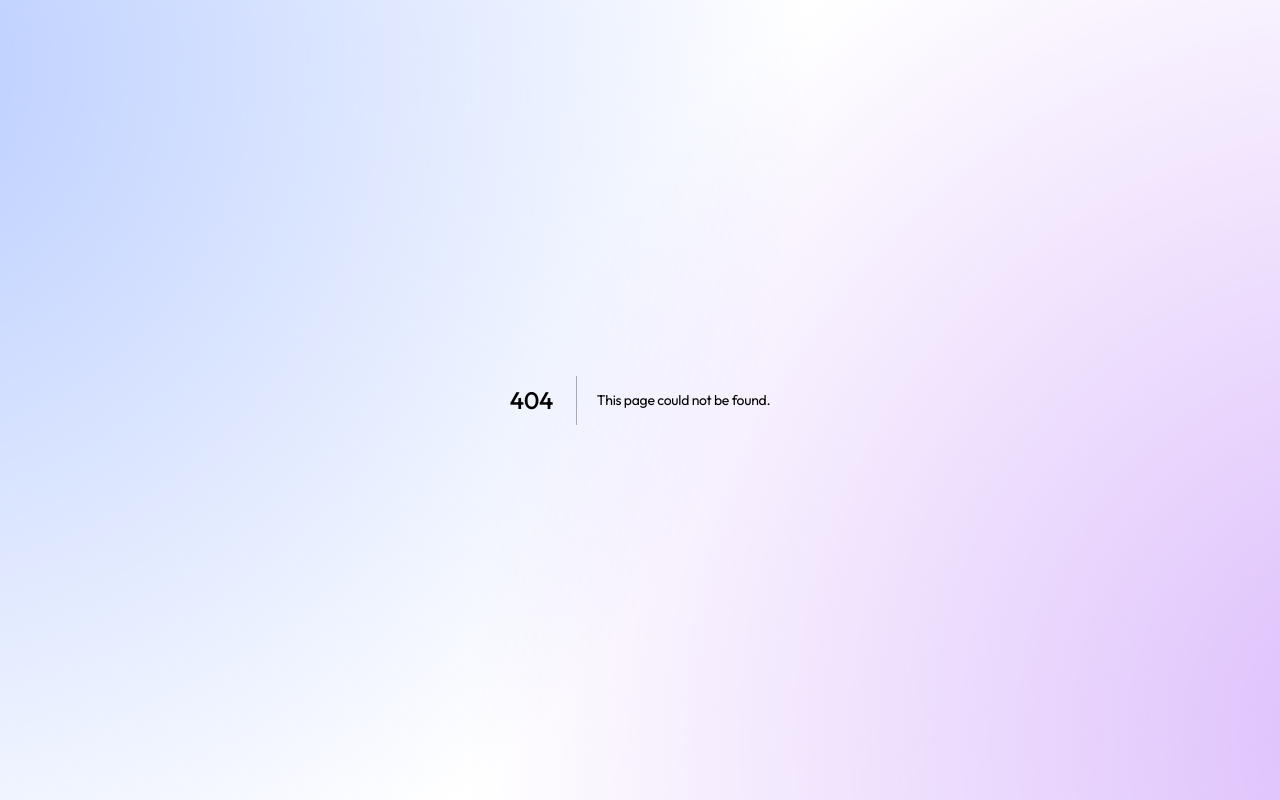
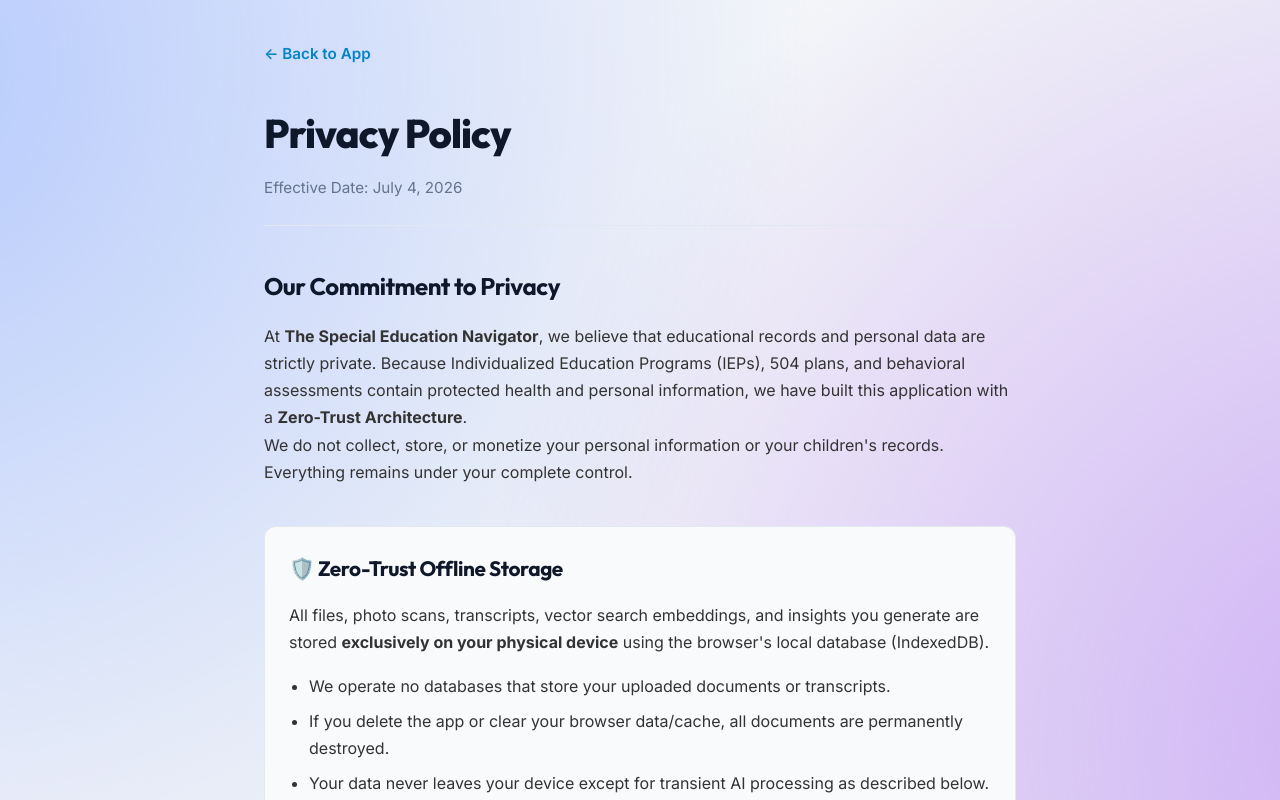
Before and after one commit to joeker10/advocacy-navigator-mvp, a Next.js app: page /privacy in a window 1280 px wide. Before the commit this address had no page. Built offline with nearby package versions, Linux system fonts and the light colour scheme.

Commit message:
feat: add Privacy Policy page for Google Play compliance

```diff
--- /dev/null
+++ b/app/privacy/page.tsx
@@ -0,0 +1,132 @@
+'use strict';
+
+import React from 'react';
+import Link from 'next/link';
+
+export default function PrivacyPolicy() {
+  return (
+    <div style={{
+      maxWidth: '800px',
+      margin: '0 auto',
+      padding: '2.5rem 1.5rem',
+      color: 'var(--text-color, #333)',
+      fontFamily: 'Inter, system-ui, -apple-system, BlinkMacSystemFont, "Segoe UI", Roboto, sans-serif',
+      lineHeight: '1.7',
+    }}>
+      <div style={{ marginBottom: '2rem' }}>
+        <Link href="/" style={{
+          textDecoration: 'none',
+          color: '#0284c7',
+          fontWeight: 600,
+          display: 'inline-flex',
+          alignItems: 'center',
+          gap: '0.5rem',
+          fontSize: '0.95rem'
+        }}>
+          ← Back to App
+        </Link>
+      </div>
+
+      <header style={{ borderBottom: '1px solid #e2e8f0', paddingBottom: '1.5rem', marginBottom: '2.5rem' }}>
+        <h1 style={{
+          fontSize: '2.5rem',
+          fontWeight: 800,
+          color: '#0f172a',
+          margin: '0 0 0.5rem 0',
+          letterSpacing: '-0.025em'
+        }}>
+          Privacy Policy
+        </h1>
+        <p style={{ color: '#64748b', fontSize: '0.95rem', margin: 0 }}>
+          Effective Date: July 4, 2026
+        </p>
+      </header>
+
+      <section style={{ marginBottom: '2.5rem' }}>
+        <h2 style={{ fontSize: '1.5rem', fontWeight: 700, color: '#0f172a', marginBottom: '1rem' }}>
+          Our Commitment to Privacy
+        </h2>
+        <p>
+          At <strong>The Special Education Navigator</strong>, we believe that educational records and personal data are strictly private. Because Individualized Education Programs (IEPs), 504 plans, and behavioral assessments contain protected health and personal information, we have built this application with a <strong>Zero-Trust Architecture</strong>.
+        </p>
+        <p>
+          We do not collect, store, or monetize your personal information or your children's records. Everything remains under your complete control.
+        </p>
+      </section>
+
+      <section style={{
+        marginBottom: '2.5rem',
+        backgroundColor: '#f8fafc',
+        border: '1px solid #e2e8f0',
+        borderRadius: '12px',
+        padding: '1.5rem'
+      }}>
+        <h2 style={{ fontSize: '1.3rem', fontWeight: 700, color: '#0f172a', margin: '0 0 1rem 0' }}>
+          🛡️ Zero-Trust Offline Storage
+        </h2>
+        <p style={{ margin: '0 0 1rem 0' }}>
+          All files, photo scans, transcripts, vector search embeddings, and insights you generate are stored <strong>exclusively on your physical device</strong> using the browser's local database (IndexedDB).
+        </p>
+        <ul style={{ margin: 0, paddingLeft: '1.25rem' }}>
+          <li style={{ marginBottom: '0.5rem' }}>We operate no databases that store your uploaded documents or transcripts.</li>
+          <li style={{ marginBottom: '0.5rem' }}>If you delete the app or clear your browser data/cache, all documents are permanently destroyed.</li>
+          <li style={{ marginBottom: '0.5rem' }}>Your data never leaves your device except for transient AI processing as described below.</li>
+        </ul>
+      </section>
+
+      <section style={{ marginBottom: '2.5rem' }}>
+        <h2 style={{ fontSize: '1.5rem', fontWeight: 700, color: '#0f172a', marginBottom: '1rem' }}>
+          Transient AI Processing
+        </h2>
+        <p>
+          To analyze documents, generate IEP summaries, and run the interactive AI Advocate chat, the app secure-connects via HTTPS to serverless cloud functions running on Vercel and requests processing from Google's Gemini API:
+        </p>
+        <ul style={{ paddingLeft: '1.25rem' }}>
+          <li style={{ marginBottom: '0.5rem' }}>
+            <strong>Transient Ingestion:</strong> Your documents are read and translated into text and math vectors, which are immediately sent back to your phone to save. They are not saved or cached permanently on Vercel or any third-party server.
+          </li>
+          <li style={{ marginBottom: '0.5rem' }}>
+            <strong>No Model Training:</strong> The data sent to the Google Gemini API through this application is strictly not used to train Google's models or any machine learning algorithms.
+          </li>
+        </ul>
+      </section>
+
+      <section style={{ marginBottom: '2.5rem' }}>
+        <h2 style={{ fontSize: '1.5rem', fontWeight: 700, color: '#0f172a', marginBottom: '1rem' }}>
+          Device Permissions Used
+        </h2>
+        <p>
+          The application requests specific mobile system permissions to enable key features. These are used strictly locally:
+        </p>
+        <ul style={{ paddingLeft: '1.25rem' }}>
+          <li style={{ marginBottom: '0.8rem' }}>
+            <strong>Camera:</strong> Used only when you choose to scan a physical piece of paper (like an assessment page) via photo. Images are resized locally on your device's canvas before secure transmission for text extraction.
+          </li>
+          <li style={{ marginBottom: '0.8rem' }}>
+            <strong>Microphone / Audio Recording:</strong> Used only when you explicitly press the record button to transcribe a live IEP meeting (subject to local one-party consent regulations). The recording is converted to text and stored locally on your device.
+          </li>
+        </ul>
+      </section>
+
+      <section style={{ marginBottom: '2.5rem' }}>
+        <h2 style={{ fontSize: '1.5rem', fontWeight: 700, color: '#0f172a', marginBottom: '1rem' }}>
+          Third-Party Links
+        </h2>
+        <p>
+          For your convenience, the app links to Hawaii educational services (like the Special Parent Information Network - SPIN, and the Learning Disabilities Association of Hawaii - LDAH). We do not control and are not responsible for the privacy practices of these external websites.
+        </p>
+      </section>
+
+      <footer style={{
+        borderTop: '1px solid #e2e8f0',
+        paddingTop: '1.5rem',
+        marginTop: '3rem',
+        textAlign: 'center',
+        color: '#64748b',
+        fontSize: '0.85rem'
+      }}>
+        <p>© 2026 The Special Education Navigator. Hawaii Special Education Advocacy Companion.</p>
+      </footer>
+    </div>
+  );
+}
```
Also changed, not shown: 1 other file (tests, documents, lock files or other folders).
